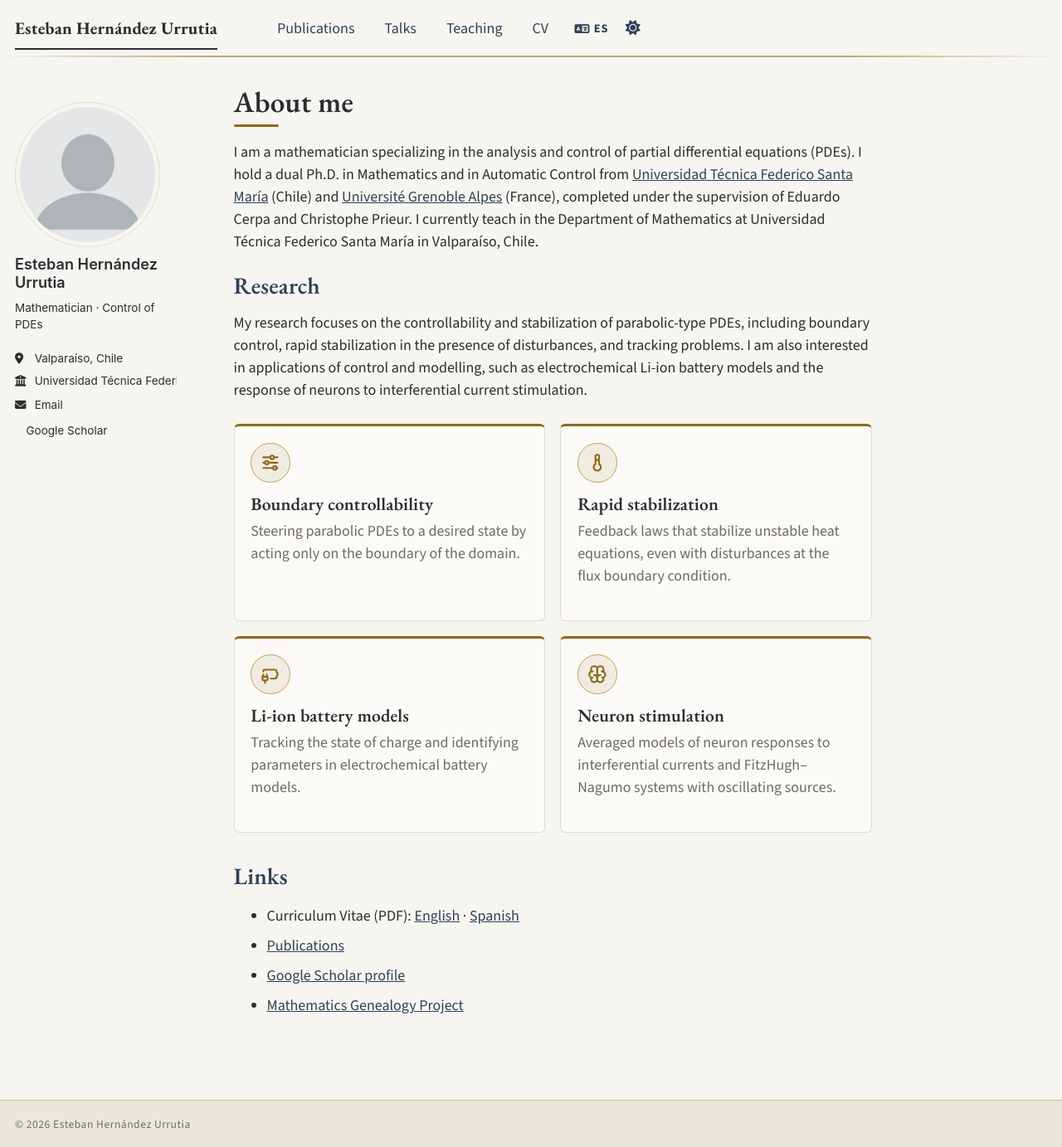
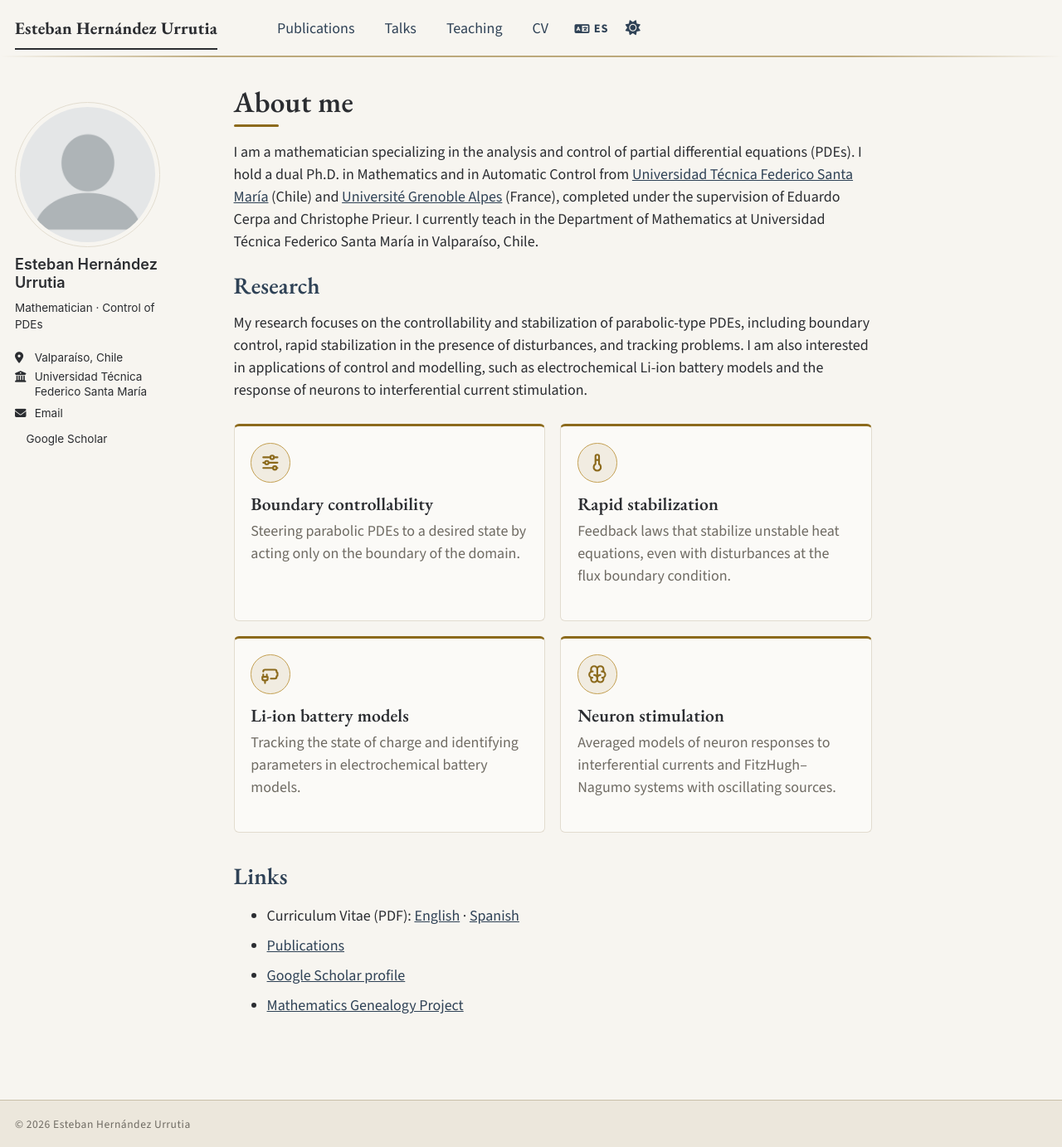
Before and after one commit to ehernandez001-urr/ehernandez001-urr.github.io, a Jekyll site: the page built from _pages/about.md, in a window 1280 px wide and 1383 px high. Shown: the whole window at 83% size. Built offline with Jekyll 4.4.1, drawn with Linux system fonts in a browser that asks for light colours; a script bundle is joined from its source files by our own code; a style sheet for code colours, icons or effects is not loaded.

Commit message:
Wrap long employer/location lines in the desktop sidebar
Co-Authored-By: Claude Opus 5.5 <noreply@anthropic.com>

```diff
--- a/_sass/layout/_custom.scss
+++ b/_sass/layout/_custom.scss
@@ -737,3 +737,18 @@ mjx-container[display="true"] {
 .timeline__item::before {
   top: 0.55em;
 }
+
+/* Sidebar (desktop): let long location/employer lines wrap, aligned after their icon */
+@media screen and (min-width: $sidebar-screen-min-width) {
+  .sidebar .author__urls li.author__desktop {
+    display: flex;
+    align-items: baseline;
+    white-space: normal;
+    line-height: 1.35;
+    margin-bottom: 5px;
+
+    > i {
+      flex-shrink: 0;
+    }
+  }
+}
```
